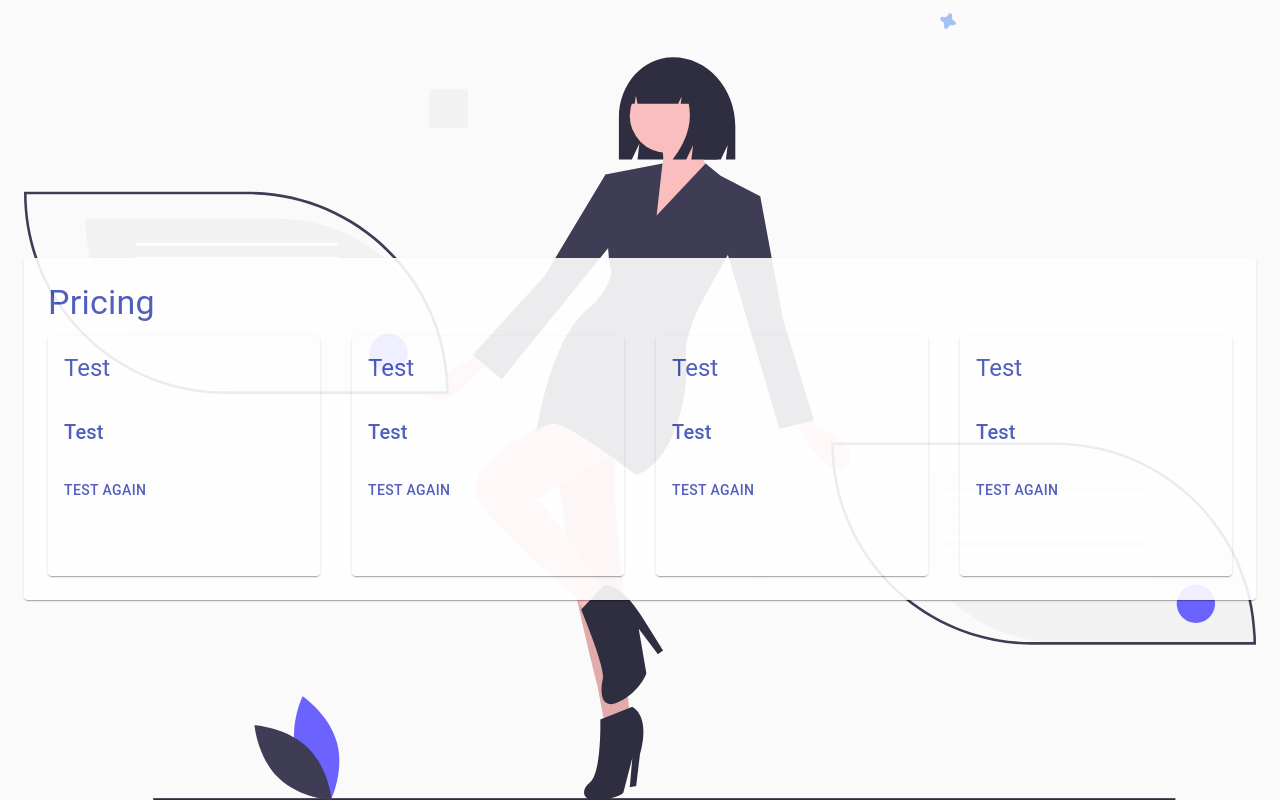
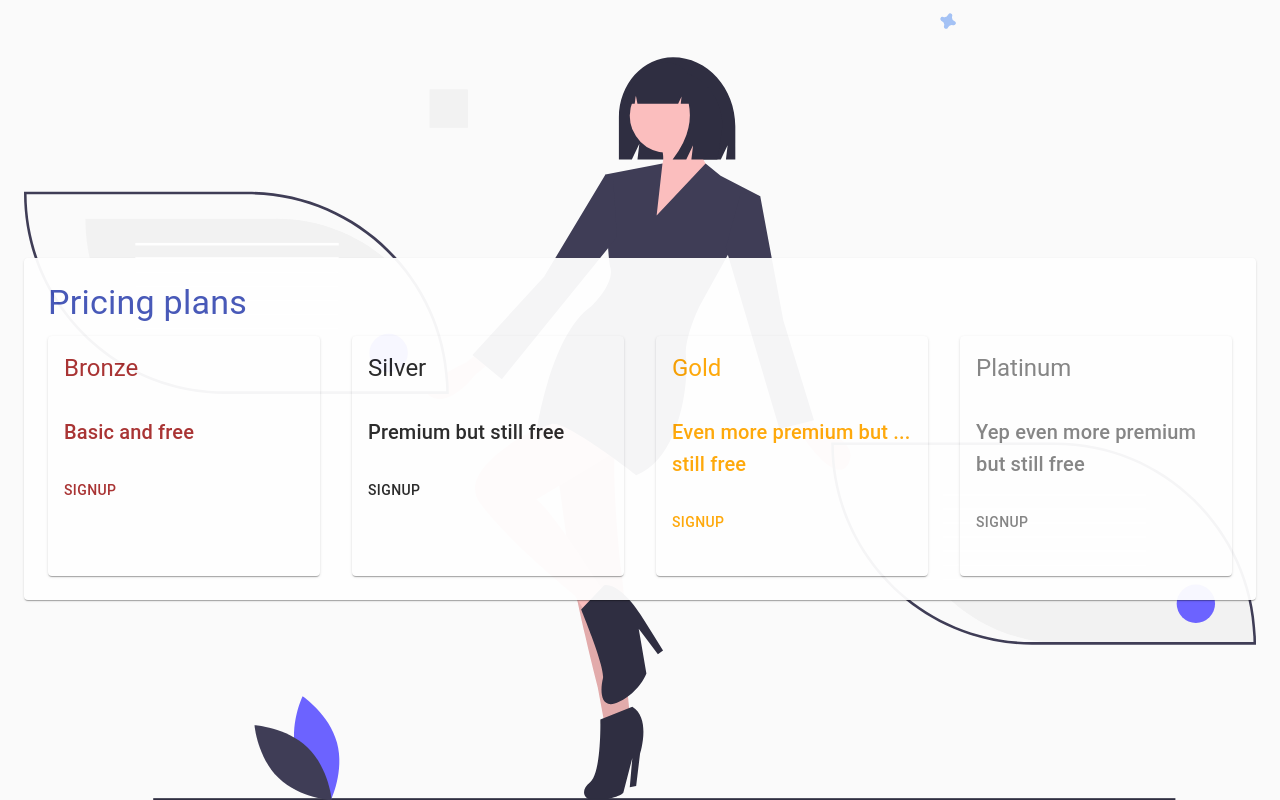
Before and after one commit to okezieobi/diary-app-demo, a React (Create React App) app in the folder client/: page / in a window 1280 px wide. Shown: the part 1651-2451 px from the top of the page. Built offline with nearby package versions, Linux system fonts and the light colour scheme.

Commit message:
Finished home page

```diff
--- a/client/src/components/Home.jsx
+++ b/client/src/components/Home.jsx
@@ -59,13 +59,22 @@ const useStyles = makeStyles((theme) => ({
   },
   description: {
     padding: theme.spacing(3),
-    opacity: 0.9,
+    opacity: 0.95,
   },
   gridItem: {
     height: '30vh',
   },
   gridHeight: {
     height: '100vh',
+  },
+  bronzeFont: {
+    color: 'brown',
+  },
+  goldFont: {
+    color: 'orange',
+  },
+  platinumFont: {
+    color: 'gray',
   },
 }));
 
@@ -184,61 +193,61 @@ export default function ElevateAppBar({ window }) {
               <Grid className={classes.gridHeight} alignItems="center" container>
                 <Grid item xs={12}>
                   <Paper className={classes.description}>
-                    <Typography gutterBottom color="primary" variant="h4">Pricing</Typography>
+                    <Typography gutterBottom color="primary" variant="h4">Pricing plans</Typography>
                     <Grid container justify="space-evenly" spacing={4}>
                       <Grid item xs={12} sm={3}>
                         <Card className={classes.gridItem}>
                           <CardHeader title={
-                            <Typography color="primary" variant="h5">Test</Typography>
+                            <Typography className={classes.bronzeFont} variant="h5">Bronze</Typography>
                       }
                           />
                           <CardContent>
-                            <Typography color="primary" variant="h6">Test</Typography>
+                            <Typography className={classes.bronzeFont} variant="h6">Basic and free</Typography>
                           </CardContent>
                           <CardActions>
-                            <Button color="primary">Test Again</Button>
+                            <Button className={classes.bronzeFont}>Signup</Button>
                           </CardActions>
                         </Card>
                       </Grid>
                       <Grid item xs={12} sm={3}>
                         <Card className={classes.gridItem}>
                           <CardHeader title={
-                            <Typography color="primary" variant="h5">Test</Typography>
+                            <Typography variant="h5">Silver</Typography>
                       }
                           />
                           <CardContent>
-                            <Typography color="primary" variant="h6">Test</Typography>
+                            <Typography variant="h6">Premium but still free</Typography>
                           </CardContent>
                           <CardActions>
-                            <Button color="primary">Test Again</Button>
+                            <Button>Signup</Button>
                           </CardActions>
                         </Card>
                       </Grid>
                       <Grid item xs={12} sm={3}>
                         <Card className={classes.gridItem}>
                           <CardHeader title={
-                            <Typography color="primary" variant="h5">Test</Typography>
+                            <Typography className={classes.goldFont} variant="h5">Gold</Typography>
                       }
                           />
                           <CardContent>
-                            <Typography color="primary" variant="h6">Test</Typography>
+                            <Typography className={classes.goldFont} variant="h6">Even more premium but ... still free</Typography>
                           </CardContent>
                           <CardActions>
-                            <Button color="primary">Test Again</Button>
+                            <Button className={classes.goldFont}>Signup</Button>
                           </CardActions>
                         </Card>
                       </Grid>
                       <Grid item xs={12} sm={3}>
                         <Card className={classes.gridItem}>
                           <CardHeader title={
-                            <Typography color="primary" variant="h5">Test</Typography>
+                            <Typography className={classes.platinumFont} variant="h5">Platinum</Typography>
                       }
                           />
                           <CardContent>
-                            <Typography color="primary" variant="h6">Test</Typography>
+                            <Typography className={classes.platinumFont} variant="h6">Yep even more premium but still free</Typography>
                           </CardContent>
                           <CardActions>
-                            <Button color="primary">Test Again</Button>
+                            <Button className={classes.platinumFont}>Signup</Button>
                           </CardActions>
                         </Card>
                       </Grid>
```
Also changed, not shown: client/src/tests/Home.jsx (added, +17 -0 lines).
